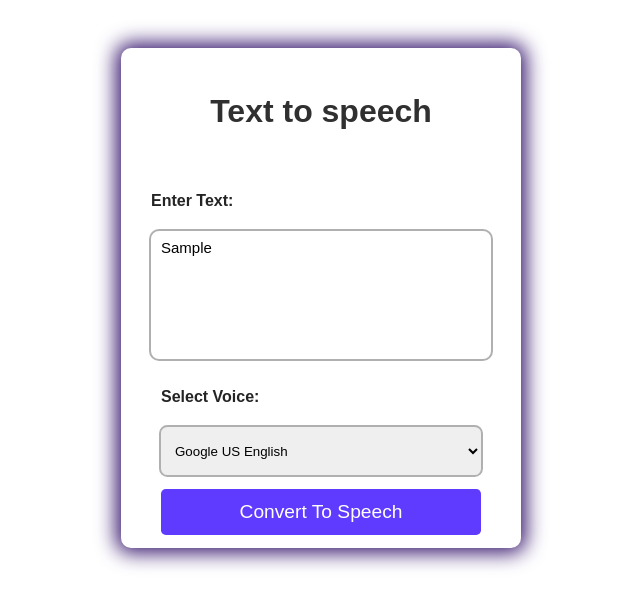
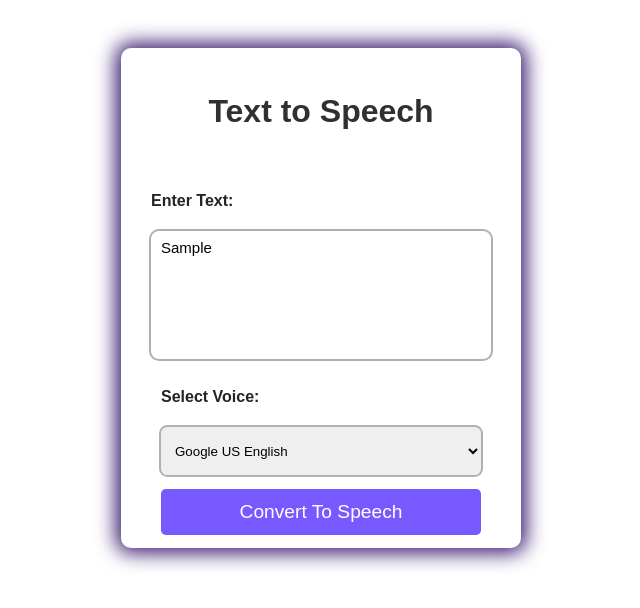
Before and after one commit to akanbijr/text-to-speech, a plain HTML site: page index.html in a window 1280 px wide. Both pictures are taken after typing "Sample" into the empty fields and a click on the button "Convert To Speech". Shown: the whole page, without its empty margins (335-975 px from the left). Drawn offline with Linux system fonts and the light colour scheme.

Commit message:
Second Edit

```diff
--- a/index.html
+++ b/index.html
@@ -14,7 +14,7 @@
     <link rel="stylesheet" href="style.css">
 </head>
 <main>
-    <p class="title">Text to speech</p>
+    <p class="title">Text to Speech</p>
     <div class="text-section">
         <p class="text-title">Enter Text:</p>
         <textarea name="" id="text" cols="30" rows="10"></textarea>
@@ -32,8 +32,8 @@
     <!--[if lt IE 7]>
             <p class="browsehappy">You are using an <strong>outdated</strong> browser. Please <a href="#">upgrade your browser</a> to improve your experience.</p>
         <![endif]-->
-
-    <script src="script.js" async defer></script>
+    <script type="text/javascript" src="script.js"></script>
+    <!-- <script src="" async defer></script> -->
 </body>
 
 </html>
--- a/script.js
+++ b/script.js
@@ -30,7 +30,7 @@ function texttospeech(text) {
 
 speechbtn.addEventListener('click', (e) => {
     e.preventDefault()
-    if (textarea.value != '') {
+    if (textarea.value !== '') {
         texttospeech(textarea.value)
     }
 
@@ -50,8 +50,7 @@ speechbtn.addEventListener('click', (e) => {
                 speechbtn.innerHTML = 'Convert To Speech'
             }
         })
-        else {
-            speechbtn.innerHTML = 'Convert To Speech'
-        }
+    } else {
+        speechbtn.innerHTML = 'Convert To Speech'
     }
 })
--- a/style.css
+++ b/style.css
@@ -69,13 +69,19 @@ main {
 }
 
 .submit {
-    background-color: rgba(92, 55, 255, 0.979);
+    background-color: #7859ff;
     color: white;
     width: 20rem;
     border-radius: 0.3rem;
     font-size: 1.2rem;
     border: none;
     padding: 12px;
+    cursor: pointer;
+    transition: background-color 0.3s;
+}
+
+.submit:hover {
+    background-color: rgba(92, 55, 255, 0.979);
 }
 
 body {
```
